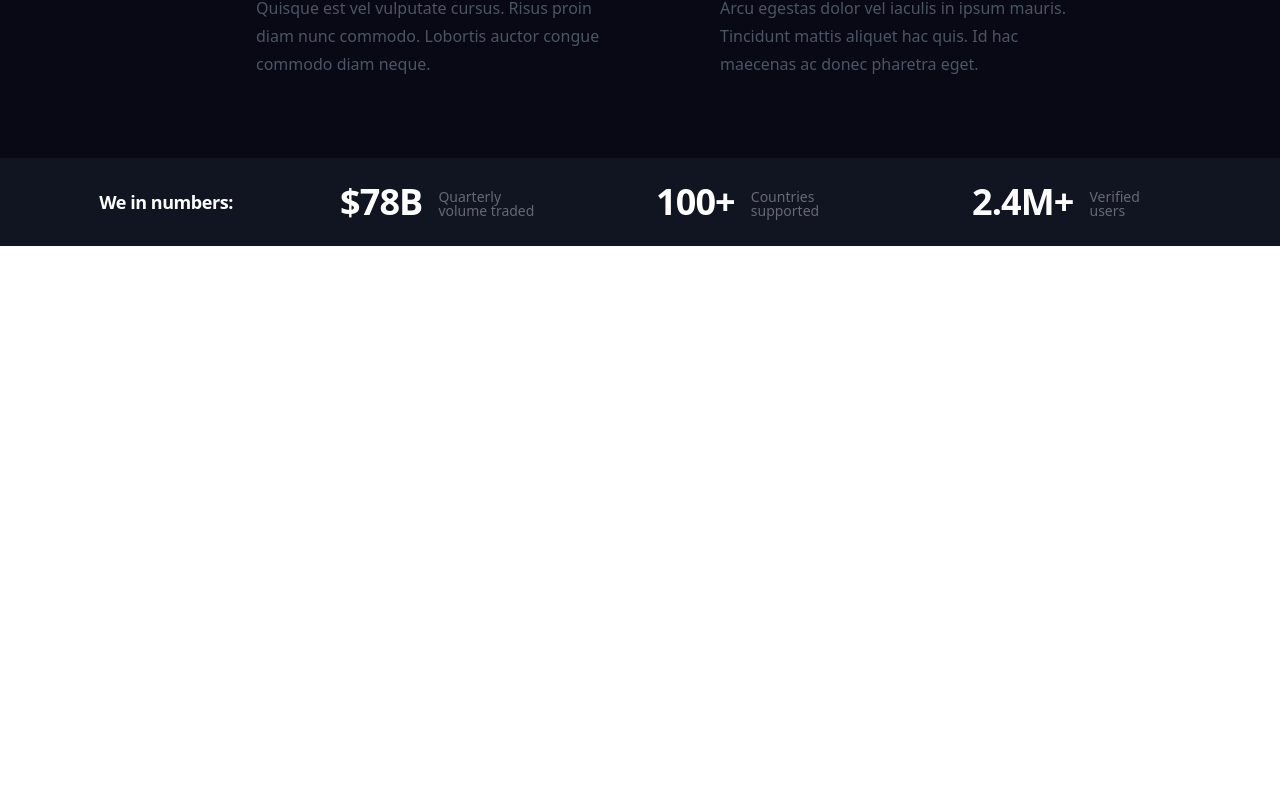
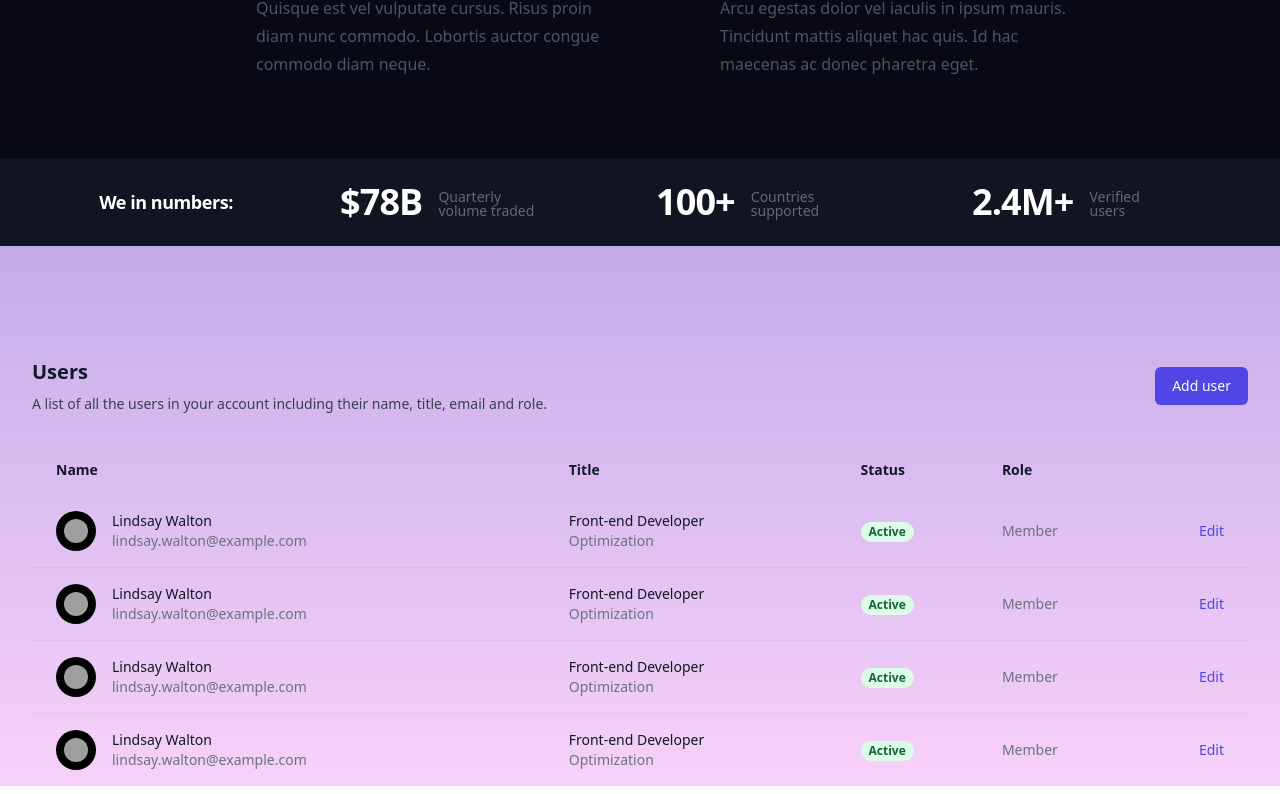
Before and after one commit to LRodriguez92/crypto-exchange-landing, a React (Create React App) app: page / in a window 1280 px wide. Shown: the part 1628-2422 px from the top of the page. Before the commit the page ends 1874 px from the top, so only its background shows below. Built offline with nearby package versions, Linux system fonts and the light colour scheme; grey boxes are pictures that could not be loaded.

Commit message:
add crypto icons

```diff
--- a/src/App.js
+++ b/src/App.js
@@ -1,6 +1,7 @@
 import Hero from './components/Hero';
 import Header from './components/Header';
 import Features from './components/Features';
+import ExchangeTable from './components/ExchangeTable';
 
 function App() {
   return (
@@ -8,6 +9,7 @@ function App() {
       <Header />
       <Hero />
       <Features />
+      <ExchangeTable />
     </div>
   );
 }
--- /dev/null
+++ b/src/components/ExchangeTable.js
@@ -0,0 +1,123 @@
+const people = [
+    {
+      name: 'Lindsay Walton',
+      title: 'Front-end Developer',
+      department: 'Optimization',
+      email: 'lindsay.walton@example.com',
+      role: 'Member',
+      image:
+        'https://external-content.duckduckgo.com/iu/?u=https%3A%2F%2Fcdn4.iconfinder.com%2Fdata%2Ficons%2Flogos-and-brands%2F512%2F45_Bitcoin_logo_logos-512.png&f=1&nofb=1&ipt=cf23ea6fa1543cb950134f3e8b6c198d23100942f5fe1d43ee7941aacd5d378c&ipo=images',
+    },
+    {
+      name: 'Lindsay Walton',
+      title: 'Front-end Developer',
+      department: 'Optimization',
+      email: 'lindsay.walton@example.com',
+      role: 'Member',
+      image:
+        'https://cdn.iconscout.com/icon/free/png-512/ethereum-3521413-2944857.png',
+    },
+    {
+      name: 'Lindsay Walton',
+      title: 'Front-end Developer',
+      department: 'Optimization',
+      email: 'lindsay.walton@example.com',
+      role: 'Member',
+      image:
+        'https://external-content.duckduckgo.com/iu/?u=https%3A%2F%2Fimg.icons8.com%2Fcolor%2F2x%2Ftether.png&f=1&nofb=1&ipt=2c3eda005bde711ef0e708b70587126adf0a93f14f8591e327308605b20497a6&ipo=images',
+    },
+    {
+      name: 'Lindsay Walton',
+      title: 'Front-end Developer',
+      department: 'Optimization',
+      email: 'lindsay.walton@example.com',
+      role: 'Member',
+      image:
+        'https://external-content.duckduckgo.com/iu/?u=https%3A%2F%2Flogos-download.com%2Fwp-content%2Fuploads%2F2018%2F04%2FDogeCoin_logo_dog.png&f=1&nofb=1&ipt=224a776e6266b625c44b56ce76b07283774a288b922157e93603e45db97b472f&ipo=images',
+    },
+    // More people...
+  ]
+
+  export default function ExchangeTable() {
+    return (
+      <div className="px-4 sm:px-6 lg:px-8 mx-auto max-w-7xl mt-28">
+        <div className="sm:flex sm:items-center">
+          <div className="sm:flex-auto">
+            <h1 className="text-xl font-semibold text-gray-900">Users</h1>
+            <p className="mt-2 text-sm text-gray-700">
+              A list of all the users in your account including their name, title, email and role.
+            </p>
+          </div>
+          <div className="mt-4 sm:mt-0 sm:ml-16 sm:flex-none">
+            <button
+              type="button"
+              className="inline-flex items-center justify-center rounded-md border border-transparent bg-indigo-600 px-4 py-2 text-sm font-medium text-white shadow-sm hover:bg-indigo-700 focus:outline-none focus:ring-2 focus:ring-indigo-500 focus:ring-offset-2 sm:w-auto"
+            >
+              Add user
+            </button>
+          </div>
+        </div>
+        <div className="mt-8 flex flex-col">
+          <div className="-my-2 -mx-4 overflow-x-auto sm:-mx-6 lg:-mx-8">
+            <div className="inline-block min-w-full py-2 align-middle md:px-6 lg:px-8">
+              <div className="overflow-hidden md:rounded-lg">
+                <table className="min-w-full divide-y divide-transparent">
+                  <thead className="bg-transparent">
+                    <tr>
+                      <th scope="col" className="py-3.5 pl-4 pr-3 text-left text-sm font-semibold text-gray-900 sm:pl-6">
+                        Name
+                      </th>
+                      <th scope="col" className="px-3 py-3.5 text-left text-sm font-semibold text-gray-900">
+                        Title
+                      </th>
+                      <th scope="col" className="px-3 py-3.5 text-left text-sm font-semibold text-gray-900">
+                        Status
+                      </th>
+                      <th scope="col" className="px-3 py-3.5 text-left text-sm font-semibold text-gray-900">
+                        Role
+                      </th>
+                      <th scope="col" className="relative py-3.5 pl-3 pr-4 sm:pr-6">
+                        <span className="sr-only">Edit</span>
+                      </th>
+                    </tr>
+                  </thead>
+                  <tbody className="divide-y divide-[#a999b42c] bg-transparent">
+                    {people.map((person) => (
+                      <tr key={person.email}>
+                        <td className="whitespace-nowrap py-4 pl-4 pr-3 text-sm sm:pl-6">
+                          <div className="flex items-center">
+                            <div className="h-10 w-10 flex-shrink-0 rounded-full bg-black flex justify-center items-center">
+                              <img className="h-6 w-6  rounded-full" src={person.image} alt="" />
+                            </div>
+                            <div className="ml-4">
+                              <div className="font-medium text-gray-900">{person.name}</div>
+                              <div className="text-gray-500">{person.email}</div>
+                            </div>
+                          </div>
+                        </td>
+                        <td className="whitespace-nowrap px-3 py-4 text-sm text-gray-500">
+                          <div className="text-gray-900">{person.title}</div>
+                          <div className="text-gray-500">{person.department}</div>
+                        </td>
+                        <td className="whitespace-nowrap px-3 py-4 text-sm text-gray-500">
+                          <span className="inline-flex rounded-full bg-green-100 px-2 text-xs font-semibold leading-5 text-green-800">
+                            Active
+                          </span>
+                        </td>
+                        <td className="whitespace-nowrap px-3 py-4 text-sm text-gray-500">{person.role}</td>
+                        <td className="relative whitespace-nowrap py-4 pl-3 pr-4 text-right text-sm font-medium sm:pr-6">
+                          <a href="#" className="text-indigo-600 hover:text-indigo-900">
+                            Edit<span className="sr-only">, {person.name}</span>
+                          </a>
+                        </td>
+                      </tr>
+                    ))}
+                  </tbody>
+                </table>
+              </div>
+            </div>
+          </div>
+        </div>
+      </div>
+    )
+  }
```
